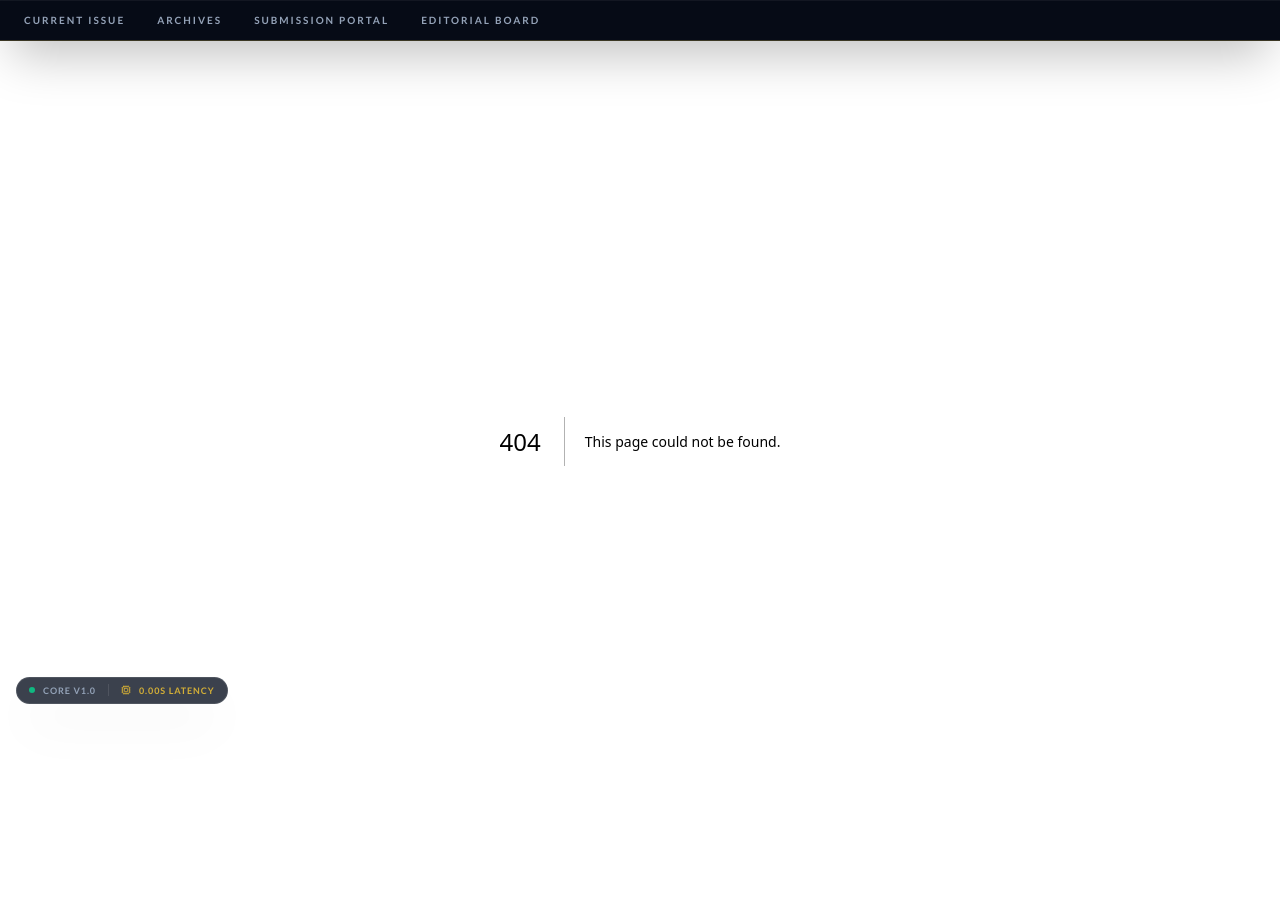
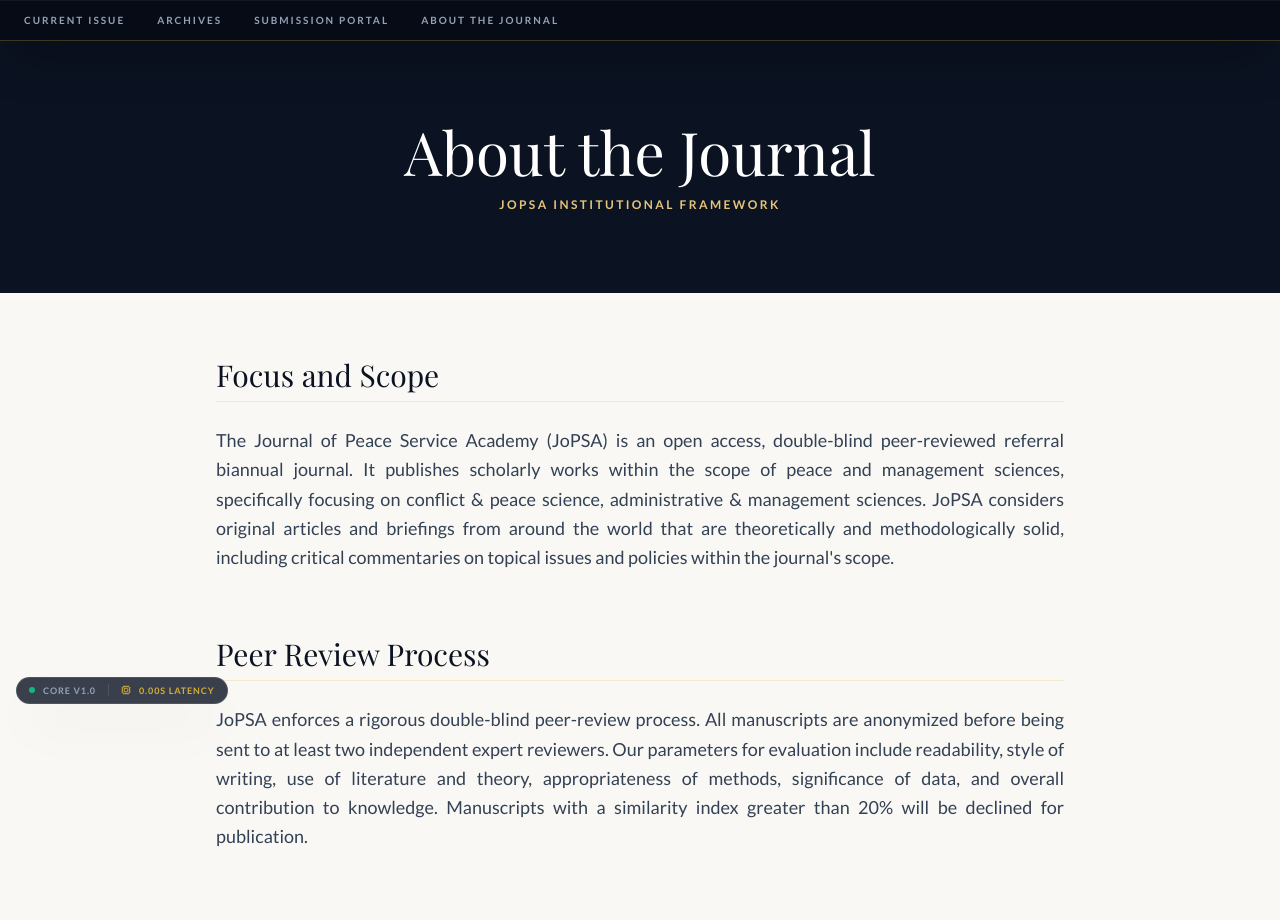
Before and after one commit to boluadeoye/jopsa-web, a Next.js app: page /journal/about in a window 1280 px wide. Before the commit this address had no page. Shown: the part 80-1000 px from the top of the page. Before the commit the page ends 921 px from the top, so only its background shows below. Built offline with nearby package versions, Linux system fonts and the light colour scheme; a web font is replaced by a local one.

Commit message:
Feat: Build full-text About the Journal page with academic sections

```diff
--- /dev/null
+++ b/src/app/journal/about/page.tsx
@@ -0,0 +1,44 @@
+"use client";
+import { motion } from "framer-motion";
+import aboutData from "@/data/journal/about.json";
+
+export default function JournalAboutPage() {
+  return (
+    <main className="min-h-screen bg-[#F9F8F4] pb-24">
+      {/* Hero Header */}
+      <section className="py-20 px-6 bg-obsidian-900 text-white text-center">
+        <h1 className="font-serif text-4xl md:text-6xl mb-4">About the Journal</h1>
+        <p className="font-sans text-gold-400 text-xs font-bold tracking-[0.2em] uppercase">JoPSA Institutional Framework</p>
+      </section>
+
+      {/* Content Sections */}
+      <section className="max-w-4xl mx-auto px-6 py-16">
+        <div className="space-y-16">
+          {aboutData.sections.map((section, i) => (
+            <motion.div
+              key={section.id}
+              initial={{ opacity: 0, y: 20 }}
+              whileInView={{ opacity: 1, y: 0 }}
+              viewport={{ once: true }}
+              transition={{ delay: i * 0.1 }}
+            >
+              <h2 className="font-serif text-2xl md:text-3xl text-obsidian-900 mb-6 border-b border-gold-500/20 pb-2">
+                {section.title}
+              </h2>
+              <p className="font-sans text-slate-700 leading-relaxed text-lg text-justify">
+                {section.content}
+              </p>
+            </motion.div>
+          ))}
+        </div>
+
+        {/* Institutional Note */}
+        <div className="mt-20 p-8 bg-obsidian-50 rounded-2xl border border-obsidian-100 text-center">
+          <p className="text-sm text-slate-500 italic">
+            The Peace Service Academy is the official publisher of the Journal of Peace Service Academy (JoPSA).
+          </p>
+        </div>
+      </section>
+    </main>
+  );
+}
--- a/src/components/layout/InstitutionalMasthead.tsx
+++ b/src/components/layout/InstitutionalMasthead.tsx
@@ -64,7 +64,7 @@ export default function InstitutionalMasthead() {
                   <li><Link href="/journal/current" className="hover:text-white transition-colors">Current Issue</Link></li>
                   <li><Link href="/journal/archives" className="hover:text-white transition-colors">Archives</Link></li>
                   <li><Link href="/journal/guidelines" className="hover:text-white transition-colors">Submission Portal</Link></li>
-                  <li><Link href="/journal/editorial-board" className="hover:text-white transition-colors">Editorial Board</Link></li>
+                  <li><Link href="/journal/about" className="hover:text-white transition-colors">About the Journal</Link></li>
                 </>
               )}
             </ul>
@@ -92,7 +92,7 @@ export default function InstitutionalMasthead() {
                       <li className="border-b border-white/5 pb-4"><Link href="/journal/current" className="block hover:text-gold-500">Current Issue</Link></li>
                       <li className="border-b border-white/5 pb-4"><Link href="/journal/archives" className="block hover:text-gold-500">Archives</Link></li>
                       <li className="border-b border-white/5 pb-4"><Link href="/journal/guidelines" className="block hover:text-gold-500">Submission Portal</Link></li>
-                      <li className="border-b border-white/5 pb-4"><Link href="/journal/editorial-board" className="block hover:text-gold-500">Editorial Board</Link></li>
+                      <li className="border-b border-white/5 pb-4"><Link href="/journal/about" className="block hover:text-gold-500">About the Journal</Link></li>
                     </>
                   )}
                 </ul>
--- /dev/null
+++ b/src/data/journal/about.json
@@ -0,0 +1,29 @@
+{
+  "sections": [
+    {
+      "id": "focus-scope",
+      "title": "Focus and Scope",
+      "content": "The Journal of Peace Service Academy (JoPSA) is an open access, double-blind peer-reviewed referral biannual journal. It publishes scholarly works within the scope of peace and management sciences, specifically focusing on conflict & peace science, administrative & management sciences. JoPSA considers original articles and briefings from around the world that are theoretically and methodologically solid, including critical commentaries on topical issues and policies within the journal's scope."
+    },
+    {
+      "id": "peer-review",
+      "title": "Peer Review Process",
+      "content": "JoPSA enforces a rigorous double-blind peer-review process. All manuscripts are anonymized before being sent to at least two independent expert reviewers. Our parameters for evaluation include readability, style of writing, use of literature and theory, appropriateness of methods, significance of data, and overall contribution to knowledge. Manuscripts with a similarity index greater than 20% will be declined for publication."
+    },
+    {
+      "id": "frequency",
+      "title": "Publication Frequency",
+      "content": "The Journal of Peace Service Academy (JoPSA) is published ONLINE twice a year (Biannual), providing a consistent platform for the dissemination of research findings in the fields of peace and management."
+    },
+    {
+      "id": "open-access",
+      "title": "Open Access Policy",
+      "content": "This journal provides immediate open access to its content on the principle that making research freely available to the public supports a greater global exchange of knowledge. Published articles are available for free download on the journal website."
+    },
+    {
+      "id": "copyright",
+      "title": "Copyright and Licensing",
+      "content": "By default, the article copyright belongs to the authors or to the organization that owns the copyright. The author or co-authors retain copyright to the published paper (original work). Any text, tables, figures, or other copyrighted information included must be acknowledged and permission obtained before use."
+    }
+  ]
+}
```
